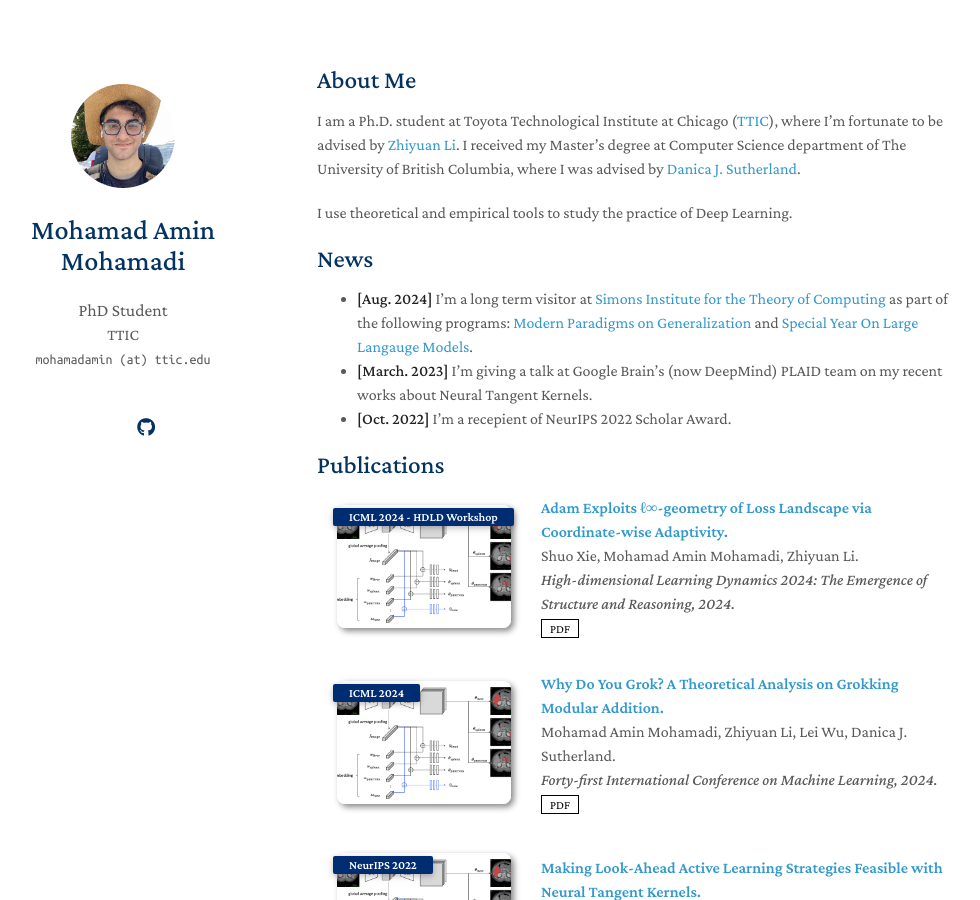
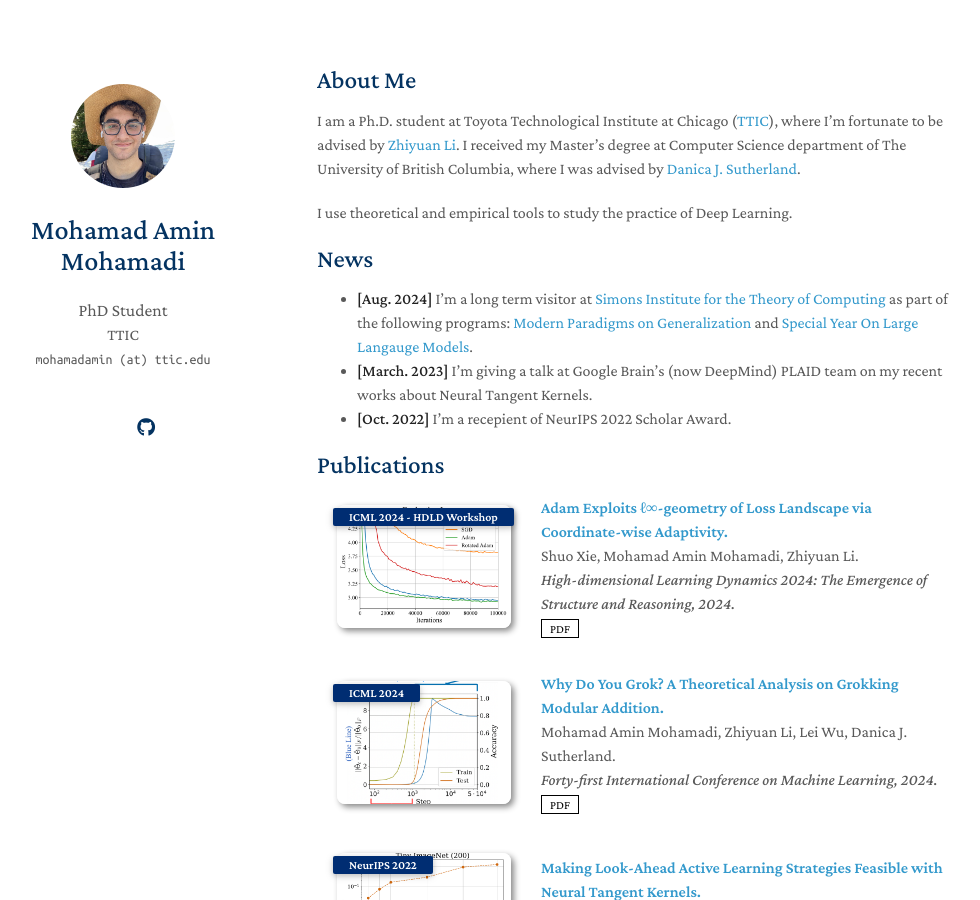
Before and after one commit to mohamad-amin/mohamad-amin.github.io, a Jekyll site: the page built from index.md, in a window 1280 px wide and 900 px high. Shown: the whole window, without its empty margins (153-1133 px from the left). Built offline with Jekyll 4.4.1, drawn with Linux system fonts in a browser that asks for light colours; a style sheet for code colours, icons or effects is not loaded; our own code applies the rules of GitHub Pages for plain Markdown files.

Commit message:
Update publications.yml

```diff
--- a/_data/publications.yml
+++ b/_data/publications.yml
@@ -5,14 +5,14 @@ main:
     conference: "High-dimensional Learning Dynamics 2024: The Emergence of Structure and Reasoning, 2024."
     pdf: "https://openreview.net/forum?id=NexAvDkQ4U"
     conference_short: "ICML 2024 - HDLD Workshop"
-    image: "./assets/img/teaser_example_2.png"
+    image: "./assets/img/xie2024adam.png"
 
   - title: "Why Do You Grok? A Theoretical Analysis on Grokking Modular Addition."
     authors: "Mohamad Amin Mohamadi, Zhiyuan Li, Lei Wu, Danica J. Sutherland."
     conference: "Forty-first International Conference on Machine Learning, 2024."
     pdf: "https://arxiv.org/pdf/2407.12332"
     conference_short: "ICML 2024"
-    image: "./assets/img/teaser_example_2.png"
+    image: "./assets/img/mohamadi2024grok.png"
 
   - title: "Making Look-Ahead Active Learning Strategies Feasible with Neural Tangent Kernels."
     authors: "Mohamad Amin Mohamadi, Wonho Bae, Danica J. Sutherland."
@@ -20,11 +20,11 @@ main:
     pdf: "https://arxiv.org/pdf/2206.12569"
     code: "https://github.com/mohamad-amin/ntk-lookahead-active-learning"
     conference_short: "NeurIPS 2022"
-    image: "./assets/img/teaser_example_2.png"
+    image: "./assets/img/mohamadi2023pntk.png"
 
   - title: "A Fast, Well-founded Approximation to the Empirical Neural Tangent Kernel."
     authors: "Mohamad Amin Mohamadi, Wonho Bae, Danica J. Sutherland."
     conference: "International Conference on Machine Learning, 2023."
     pdf: "https://arxiv.org/pdf/2206.12543"
     conference_short: "ICML 2023"
-    image: "./assets/img/teaser_example_2.png"
+    image: "./assets/img/mohamadi2022lookahead.png"
```
